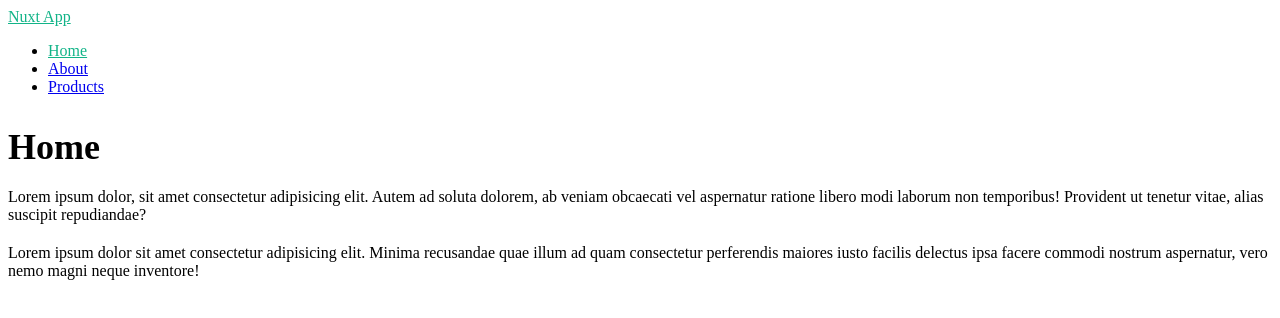
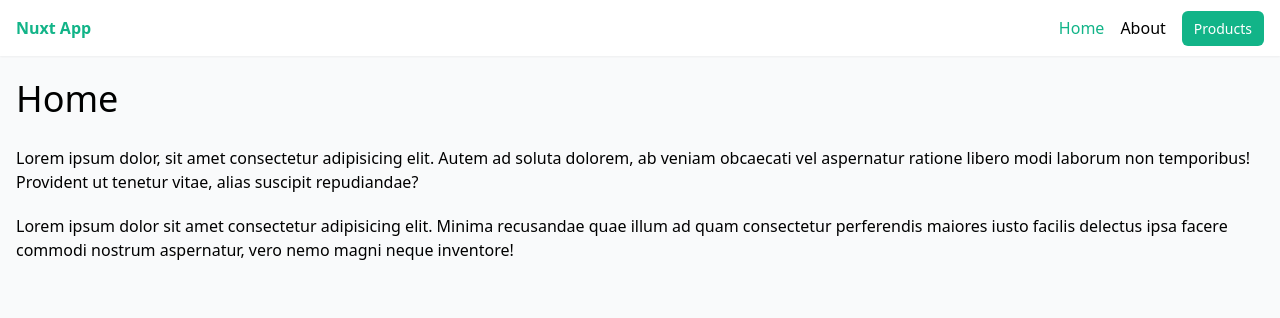
Before and after one commit to sad-sad-094/Learning-NuxtJS, a Nuxt app: page / in a window 1280 px wide. Shown: the top 318 px of the page. Built offline with nearby package versions, Linux system fonts and the light colour scheme.

Commit message:
Agregar función fetch para traer data de productos y pasarlos a la visualización idividual con manejo de ids.

```diff
--- /dev/null
+++ b/assets/css/tailwind.css
@@ -0,0 +1,16 @@
+/* Author: Sebastian Aguirre Duque
+E-mail: sadw621@gmail.com */
+
+@tailwind base;
+@tailwind components;
+@tailwind utilities;
+
+body {
+  @apply bg-gray-50;
+}
+
+@layer components {
+  .btn {
+    @apply bg-[#12b488] text-white px-3 py-2 rounded-md text-sm text-white;
+  }
+}
--- a/layouts/default.vue
+++ b/layouts/default.vue
@@ -3,10 +3,10 @@ E-mail: sadw621@gmail.com -->
 
 <template>
   <div>
-    <header>
-      <nav>
-        <NuxtLink to="/">Nuxt App</NuxtLink>
-        <ul>
+    <header class="shadow-sm bg-white">
+      <nav class="container mx-auto p-4 flex justify-between ">
+        <NuxtLink to="/" class="font-bold">Nuxt App</NuxtLink>
+        <ul class="flex gap-4">
           <li>
             <NuxtLink to="/">Home</NuxtLink>
           </li>
@@ -14,20 +14,20 @@ E-mail: sadw621@gmail.com -->
             <NuxtLink to="/about">About</NuxtLink>
           </li>
           <li>
-            <NuxtLink to="/products">Products</NuxtLink>
+            <NuxtLink to="/products" class="btn">Products</NuxtLink>
           </li>
         </ul>
       </nav>
     </header>
     <!-- output the page content -->
-    <div>
+    <div class="container mx-auto p-4">
       <slot />
     </div>
   </div>
 </template>
 
 <style lang="scss" scoped>
-  .router-link-exact-active {
-    color: #12b488;
-  }
+.router-link-exact-active {
+  color: #12b488;
+}
 </style>
--- a/layouts/products.vue
+++ b/layouts/products.vue
@@ -3,18 +3,18 @@ E-mail: sadw621@gmail.com -->
 
 <template>
   <div>
-    <header>
-      <nav>
-        <NuxtLink to="/products">Nuxt App Merch</NuxtLink>
+    <header class="shadow-sm bg-white">
+      <nav class="container mx-auto p-4">
+        <NuxtLink to="/products" class="font-bold">Nuxt App Merch</NuxtLink>
       </nav>
     </header>
     <!-- output the page content -->
-    <div>
+    <div class="container mx-auto p-4">
       <slot />
     </div>
 
-    <footer>
-        <ul>
+    <footer class="container mx-auto p-4 flex justify-betwwen border-t-2 ">
+      <ul class="flex gap-4">
         <li>
           <NuxtLink to="/">Home</NuxtLink>
         </li>
--- a/nuxt.config.ts
+++ b/nuxt.config.ts
@@ -1,4 +1,6 @@
 // https://nuxt.com/docs/api/configuration/nuxt-config
 export default defineNuxtConfig({
-
+  modules: [
+    '@nuxtjs/tailwindcss'
+  ]
 })
--- a/package.json
+++ b/package.json
@@ -9,6 +9,7 @@
     "postinstall": "nuxt prepare"
   },
   "devDependencies": {
+    "@nuxtjs/tailwindcss": "^6.7.0",
     "@types/node": "^18",
     "nuxt": "^3.5.0"
   },
--- a/pages/products/[id].vue
+++ b/pages/products/[id].vue
@@ -3,15 +3,16 @@ E-mail: sadw621@gmail.com -->
 
 <template>
   <div>
-    <p>Product details for {{ id }}</p>
-    <p>Lorem ipsum dolor sit amet consectetur adipisicing elit. Obcaecati quae sapiente blanditiis adipisci amet
-      perspiciatis suscipit quia commodi nesciunt molestias nostrum accusamus deserunt tempore reiciendis nam soluta
-      nihil, iure eos!</p>
+    <p>{{ product.title }}</p>
+    <p>{{ product.price }}</p>
+    <p>{{ product.id }}</p>
   </div>
 </template>
 
 <script setup>
 const { id } = useRoute().params;
+const url = 'https://fakestoreapi.com/products/' + id;
+const { data: product } = await useFetch(url, { key: id });
 definePageMeta({
   layout: 'products'
 })
--- a/pages/products/index.vue
+++ b/pages/products/index.vue
@@ -3,16 +3,19 @@ E-mail: sadw621@gmail.com -->
 
 <template>
   <div>
-    <p>Products</p>
+    <div class="grid grid-cols-4 gap-5">
+      <div v-for="(product, index) in products" :key="index">
+        <NuxtLink :to="`/products/${product.id}`">{{ product.title }}</NuxtLink>
+      </div>
+    </div>
   </div>
 </template>
 
 <script setup>
-  definePageMeta({
-    layout: 'products'
-  })
+definePageMeta({
+  layout: 'products'
+})
+const { data: products } = await useFetch('https://fakestoreapi.com/products');
 </script>
 
-<style lang="scss" scoped>
-
-</style>
+<style lang="scss" scoped></style>
```
Also changed, not shown: 1 other file (tests, documents, lock files or other folders). Lines whose indentation alone changed are shown as unchanged.
